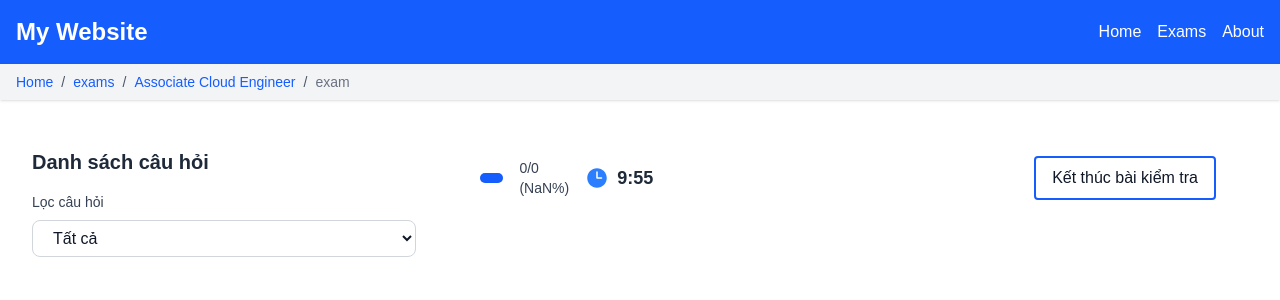
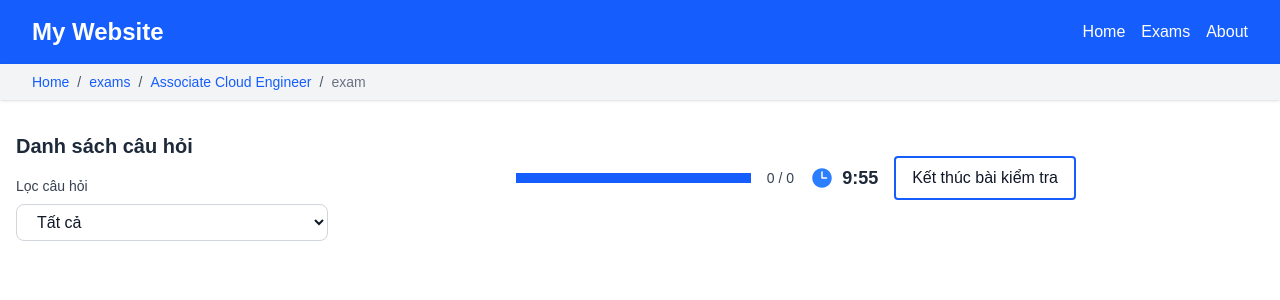
Before and after one commit to longlevan9x/nextjs-practice-exam, a Next.js app: page /exams/1/exam in a window 1280 px wide. Shown: the top 300 px of the page. Built offline with nearby package versions, Linux system fonts and the light colour scheme.

Commit message:
Refactor ExamModePage layout and improve ProgressBar component styling

```diff
--- a/src/app/exams/[id]/exam/page.tsx
+++ b/src/app/exams/[id]/exam/page.tsx
@@ -9,7 +9,7 @@ import { Question } from "@/types/question";
 import { fetchQuestionsByExamId } from "../../../../../services/questionService";
 
 export default function ExamModePage() {
-  const { id: examId } = useParams<{id: string}>();
+  const { id: examId } = useParams<{ id: string }>();
   const [questions, setQuestions] = useState<Question[]>([]);
   const [selectedQuestion, setSelectedQuestion] = useState<Question | null>(null);
   const [bookmarkedQuestions, setBookmarkedQuestions] = useState<number[]>([]);
@@ -105,7 +105,8 @@ export default function ExamModePage() {
   };
 
   return (
-    <div className="min-h-screen text-gray-900 flex flex-col md:flex-row">
+    <div className="min-h-screen text-gray-900 grid grid-cols-12">
+      <div className="lg:col-span-3 overflow-y-auto max-h-[calc(100vh-140px)] col-span-12">
         <QuestionList
           questions={questions}
           selectedQuestionId={selectedQuestion?.id || null}
@@ -115,10 +116,13 @@ export default function ExamModePage() {
           onQuestionSelect={handleQuestionSelect}
           onToggleBookmark={toggleBookmark}
         />
-      <div className="flex-1 bg-white px-12 py-6">
-        <div className="w-full flex items-center justify-between mb-6">
+      </div>
+      <div className="grid grid-cols-12 px-12 py-6 lg:col-span-9 col-span-12">
+        <div className="col-span-12 lg:col-span-8 lg:col-start-3">
+
+          <div className="w-full flex items-center mb-6">
             {/* Progress Bar and Timer */}
-          <div className="flex items-center space-x-4">
+            <div className="flex w-full items-center space-x-4 mr-4">
               <ProgressBar current={questions.filter((q) => q.answered).length} total={questions.length} />
               <Timer remainingTime={remainingTime} />
             </div>
@@ -126,14 +130,14 @@ export default function ExamModePage() {
             {/* Finish Exam Button */}
             <button
               onClick={() => setTestEnded(true)}
-            className="px-4 py-2 border-2 border-blue-600 rounded-sm hover:bg-blue-600 hover:text-white transition duration-300"
+              className="cursor-pointer whitespace-pre px-4 py-2 border-2 border-blue-600 rounded-sm hover:bg-blue-600 hover:text-white transition duration-300"
             >
               Kết thúc bài kiểm tra
             </button>
           </div>
 
           {/* Main Content */}
-        <div className="flex-1">
+          <div>
             {selectedQuestion && (
               <QuestionDetail
                 question={selectedQuestion}
@@ -148,5 +152,6 @@ export default function ExamModePage() {
           </div>
         </div>
       </div>
+    </div>
   );
 }
--- a/src/app/layout.tsx
+++ b/src/app/layout.tsx
@@ -25,21 +25,21 @@ export default function RootLayout({
     <html lang="en">
       <body className="bg-gray-50">
         {/* Menu */}
-        <header className="bg-blue-600 text-white shadow-md">
-          <div className="container mx-auto px-4 py-4">
+        <header className="bg-blue-600 text-white shadow-md px-4">
+          <div className="mx-auto px-4 py-4">
             <Menu />
           </div>
         </header>
 
         {/* Breadcrumb */}
-        <div className="bg-gray-100 py-2 shadow-sm">
-          <div className="container mx-auto px-4">
+        <div className="bg-gray-100 py-2 shadow-sm px-4">
+          <div className=" mx-auto px-4">
             <Breadcrumb />
           </div>
         </div>
 
         {/* Main Content */}
-        <main className="container mx-auto px-4 py-8">{children}</main>
+        <main className="mx-auto px-4 py-8">{children}</main>
       </body>
     </html>
   );
--- a/src/components/AnswerOptions.tsx
+++ b/src/components/AnswerOptions.tsx
@@ -43,7 +43,7 @@ const AnswerOptions: React.FC<AnswerOptionsProps> = ({
             disabled={showExplanation || testEnded}
             className="mr-3 w-6 h-6 cursor-pointer"
           />
-          <span className="flex-1">{answer.answer}</span>
+          <span className="flex cursor-pointer" onClick={() => onAnswerSelect(answer.id)}>{answer.answer}</span>
           {showExplanation && answer.id === correctAnswer && (
             <CheckCircleIcon className="w-5 h-5 text-green-500 ml-3" />
           )}
--- a/src/components/ProgressBar.tsx
+++ b/src/components/ProgressBar.tsx
@@ -17,16 +17,19 @@ const ProgressBar: React.FC<ProgressBarProps> = ({ current, total }) => {
       : "bg-blue-600";
 
   return (
-    <div className="w-full flex items-center space-x-4">
-      <div className="w-full bg-gray-200 rounded-full h-2.5">
+    <div className="w-full flex items-center">
+      {/* Progress Bar */}
+      <div className="w-full bg-gray-200 h-2.5 mr-4">
         <div
-          className={`${progressColor} h-2.5 rounded-full`}
+          className={`${progressColor} h-2.5`}
           style={{ width: `${percentage}%` }}
         ></div>
       </div>
-      <span className="text-sm font-medium text-gray-700">
-        {current}/{total} ({percentage}%)
-      </span>
+
+      {/* Progress Text */}
+      <div className="text-sm font-medium text-gray-700 text-center whitespace-nowrap">
+        {current} / {total}
+      </div>
     </div>
   );
 };
--- a/src/components/QuestionDetail.tsx
+++ b/src/components/QuestionDetail.tsx
@@ -27,7 +27,7 @@ const QuestionDetail: React.FC<QuestionDetailProps> = ({
   testEnded,
 }) => {
   return (
-    <div className="flex-1">
+    <div className="flex flex-col">
       {/* Header Section */}
       <div className="flex items-center justify-between mb-4">
         <div>
--- a/src/components/QuestionList.tsx
+++ b/src/components/QuestionList.tsx
@@ -39,7 +39,7 @@ const QuestionList: React.FC<QuestionListProps> = ({
   });
 
   return (
-    <div className="bg-white w-full md:w-1/3 p-4 overflow-y-auto max-h-screen">
+    <>
       <h2 className="text-xl font-bold text-gray-800 mb-4">Danh sách câu hỏi</h2>
       <div className="mb-4">
         <label htmlFor="filter" className="block text-sm font-medium text-gray-700 mb-2">
@@ -71,7 +71,7 @@ const QuestionList: React.FC<QuestionListProps> = ({
           />
         ))}
       </ul>
-    </div>
+    </>
   );
 };
 
```
Also changed, not shown: src/app/exams/[id]/results/page.tsx (added). Lines whose indentation alone changed are shown as unchanged.
